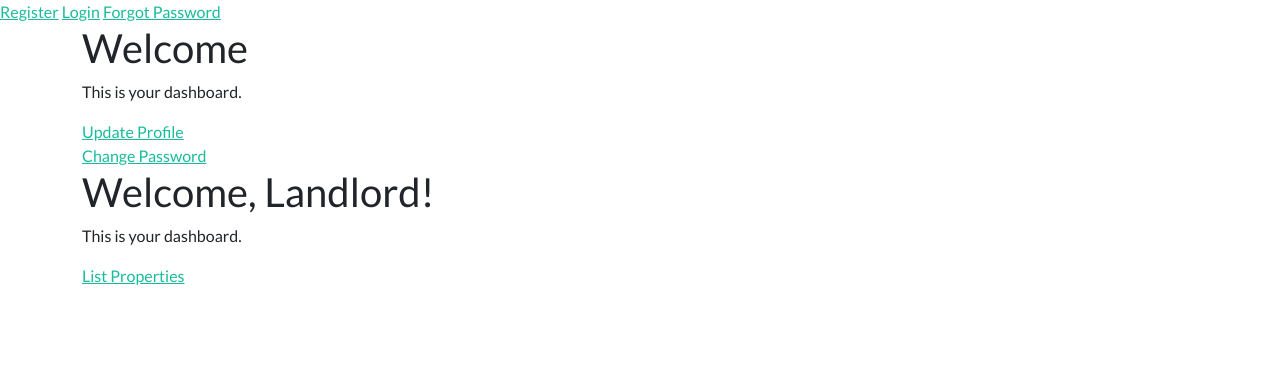
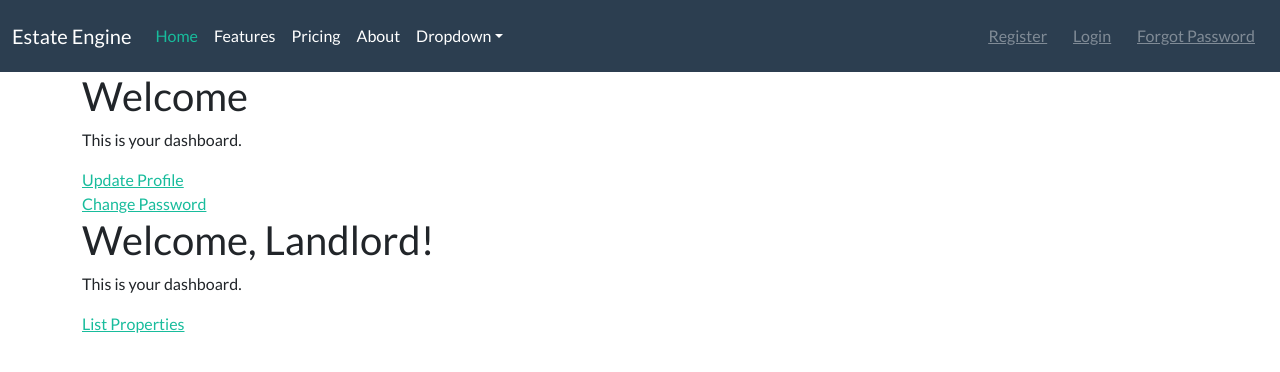
Before and after one commit to muzzammilh/estate-engine, a Django app: page /user/landlord-dashboard/ in a window 1280 px wide. Shown: the top 372 px of the page. Run offline with Django 5.2, Linux system fonts and the light colour scheme; some libraries are stand-ins or nearby versions.

Commit message:
Updated Navbar

```diff
--- a/templates/base.html
+++ b/templates/base.html
@@ -14,18 +14,69 @@
     </head>
     <body>
         <header>
-            <nav>
+            <nav class="navbar navbar-expand-lg bg-primary" data-bs-theme="dark">
+                <div class="container-fluid">
+                    <a class="navbar-brand" href="#">Estate Engine</a>
+                    <button class="navbar-toggler"
+                            type="button"
+                            data-bs-toggle="collapse"
+                            data-bs-target="#navbarColor01"
+                            aria-controls="navbarColor01"
+                            aria-expanded="false"
+                            aria-label="Toggle navigation">
+                        <span class="navbar-toggler-icon"></span>
+                    </button>
+                    <div class="collapse navbar-collapse" id="navbarColor01">
+                        <ul class="navbar-nav me-auto">
+                            <li class="nav-item">
+                                <a class="nav-link active" href="#">Home
+                                    <span class="visually-hidden">(current)</span>
+                                </a>
+                            </li>
+                            <li class="nav-item">
+                                <a class="nav-link" href="#">Features</a>
+                            </li>
+                            <li class="nav-item">
+                                <a class="nav-link" href="#">Pricing</a>
+                            </li>
+                            <li class="nav-item">
+                                <a class="nav-link" href="#">About</a>
+                            </li>
+                            <li class="nav-item dropdown">
+                                <a class="nav-link dropdown-toggle"
+                                   data-bs-toggle="dropdown"
+                                   href="#"
+                                   role="button"
+                                   aria-haspopup="true"
+                                   aria-expanded="false">Dropdown</a>
+                                <div class="dropdown-menu">
+                                    <a class="dropdown-item" href="#">Action</a>
+                                    <a class="dropdown-item" href="#">Another action</a>
+                                    <a class="dropdown-item" href="#">Something else here</a>
+                                    <div class="dropdown-divider"></div>
+                                    <a class="dropdown-item" href="#">Separated link</a>
+                                </div>
+                            </li>
+                        </ul>
                         {% if user.is_authenticated %}
                             Welcome, {{ user.email }}
-                    <form method="post" action="{% url 'logout' %}" style="display:inline;">
+                            <form method="post" action="{% url 'logout' %}">
                                 {% csrf_token %}
-                        <button type="submit">Logout</button>
+                                <button type="submit" class="btn btn-light">Logout</button>
                             </form>
                         {% else %}
+                            <button type="button" class="btn btn-link">
                                 <a href="{% url 'register' %}">Register</a>
+                            </button>
+                            <button type="button" class="btn btn-link">
                                 <a href="{% url 'login' %}">Login</a>
+                            </button>
+                            <button type="button" class="btn btn-link">
                                 <a href="{% url 'password_reset' %}">Forgot Password</a>
+                            </button>
                         {% endif %}
+                    </div>
+                </div>
             </nav>
         </header>
         <div class="container">
```
Lines whose indentation alone changed are shown as unchanged.
